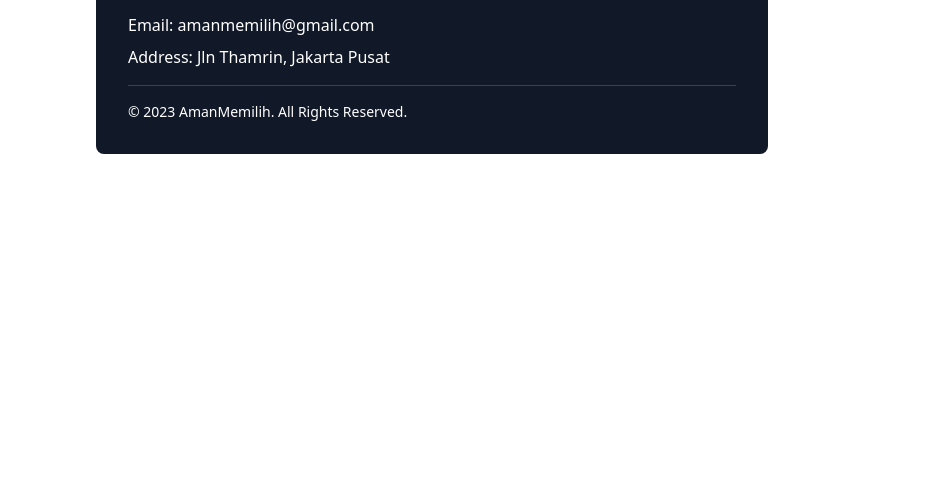
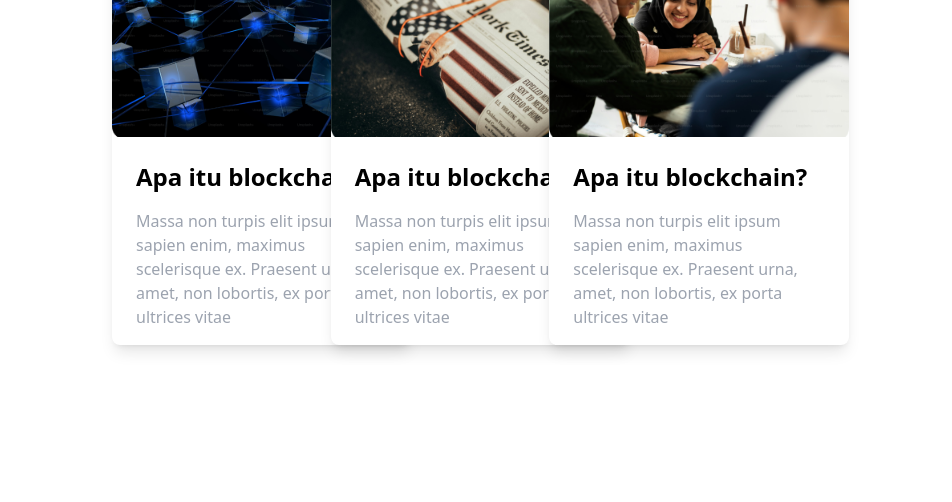
Before and after one commit to amanmemilih/amanmemilih-tailwind, a plain HTML site: page index.html in a window 1280 px wide. Shown: the part 3454-3956 px from the top of the page, without its empty margins (208-1160 px from the left). Before the commit the page ends 3644 px from the top, so only its background shows below. Drawn offline with nearby package versions, Linux system fonts and the light colour scheme.

Commit message:
add unfinished berita section

```diff
--- a/index.html
+++ b/index.html
@@ -176,6 +176,73 @@
       </div>
     </div>
 
+
+    <div class="flex justify-center">
+      <div class="flex items-center justify-center rounded-md text-center p-20">
+        <h1 class="leading-normal text-black text-4xl">Berita</h1>
+      </div>
+    </div>
+    <div class="grid grid-cols-1 md:grid-cols-2 lg:grid-cols-3 gap-4 pl-80 pr-80">
+
+      <!-- Card 1 -->
+      <article class="bg-white rounded-lg overflow-hidden shadow-lg transition-transform duration-300 hover:transform hover:scale-105" style="width: 300px; height: 400px;">
+        <div class="h-48 overflow-hidden">
+          <img src="assets/card1.png" alt="Blockchain Network" class="w-full h-full object-cover">
+        </div>
+        <div class="p-6">
+          <h2 class="text-2xl font-bold mb-4">Apa itu blockchain?</h2>
+          <p class="text-gray-400 mb-4">Massa non turpis elit ipsum sapien enim, maximus scelerisque ex. Praesent urna, amet, non lobortis, ex porta ultrices vitae</p>
+          <div class="flex justify-between items-center text-sm text-gray-500">
+            <span class="flex items-center">
+              <span class="mr-2">~Admin Z</span>
+            </span>
+            <time class="opacity-50">2 Desember 2024</time>
+          </div>
+        </div>
+      </article>
+
+      <!-- Card 2 -->
+      <article class="bg-white rounded-lg overflow-hidden shadow-lg transition-transform duration-300 hover:transform hover:scale-105" style="width: 300px; height: 400px;">
+        <div class="h-48 overflow-hidden">
+          <img src="assets/card2.png" alt="Blockchain News" class="w-full h-full object-cover">
+        </div>
+        <div class="p-6">
+          <h2 class="text-2xl font-bold mb-4">Apa itu blockchain?</h2>
+          <p class="text-gray-400 mb-4">Massa non turpis elit ipsum sapien enim, maximus scelerisque ex. Praesent urna, amet, non lobortis, ex porta ultrices vitae</p>
+          <div class="flex justify-between items-center text-sm text-gray-500">
+            <span class="flex items-center">
+              <span class="mr-2">~Admin Z</span>
+            </span>
+            <time class="opacity-50">2 Desember 2024</time>
+          </div>
+        </div>
+      </article>
+
+      <!-- Card 3 -->
+      <article class="bg-white rounded-lg overflow-hidden shadow-lg transition-transform duration-300 hover:transform hover:scale-105" style="width: 300px; height: 400px;">
+        <div class="h-48 overflow-hidden">
+          <img src="assets/card3.png" alt="Blockchain Study" class="w-full h-full object-cover">
+        </div>
+        <div class="p-6">
+          <h2 class="text-2xl font-bold mb-4">Apa itu blockchain?</h2>
+          <p class="text-gray-400 mb-4">Massa non turpis elit ipsum sapien enim, maximus scelerisque ex. Praesent urna, amet, non lobortis, ex porta ultrices vitae</p>
+          <div class="flex justify-between items-center text-sm text-gray-500">
+            <span class="flex items-center">
+              <span class="mr-2">~Admin Z</span>
+            </span>
+            <time class="opacity-50">2 Desember 2024</time>
+          </div>
+        </div>
+      </article>
+
+      <!-- <div class="bg-white rounded-lg shadow-md p-4 hover:shadow-lg transition duration-300">
+        <h2 class="text-xl font-bold mb-2">Card 3 Title</h2>
+        <p class="text-gray-600">This is a description for card 3. It contains some brief information.</p>
+        <a href="#" class="text-blue-500 hover:underline">Read More</a>
+      </div> -->
+
+    </div>
+
     <!-- Section 5 - 1302223028 -->
     <footer class="container mx-auto mt-20 pt-20 py-9">
       <div class="bg-gray-900 text-white mx-auto p-8 rounded-lg max-w-2xl">
```
Also changed, not shown: assets/card1.png (added), assets/card2.png (added), assets/card3.png (added).
